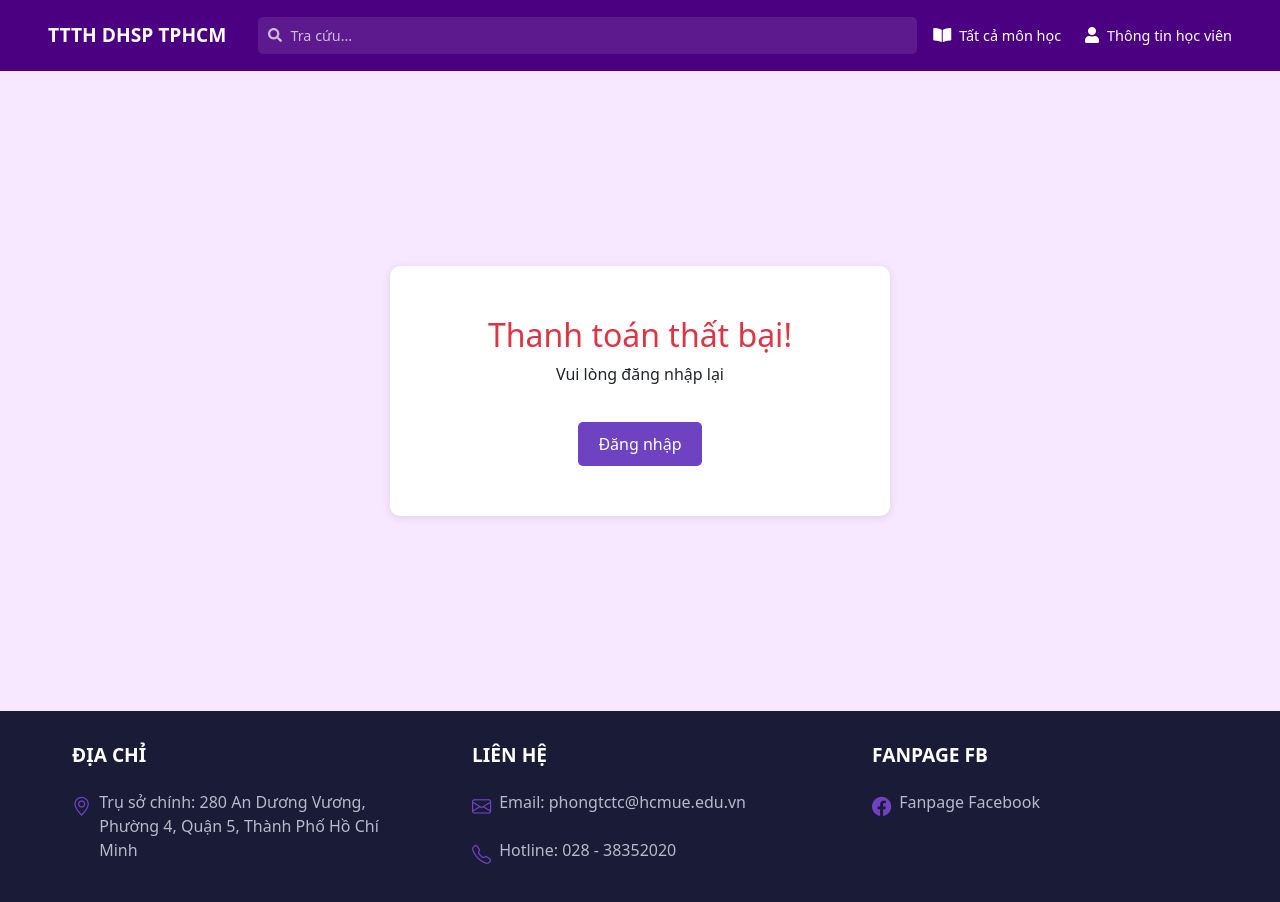
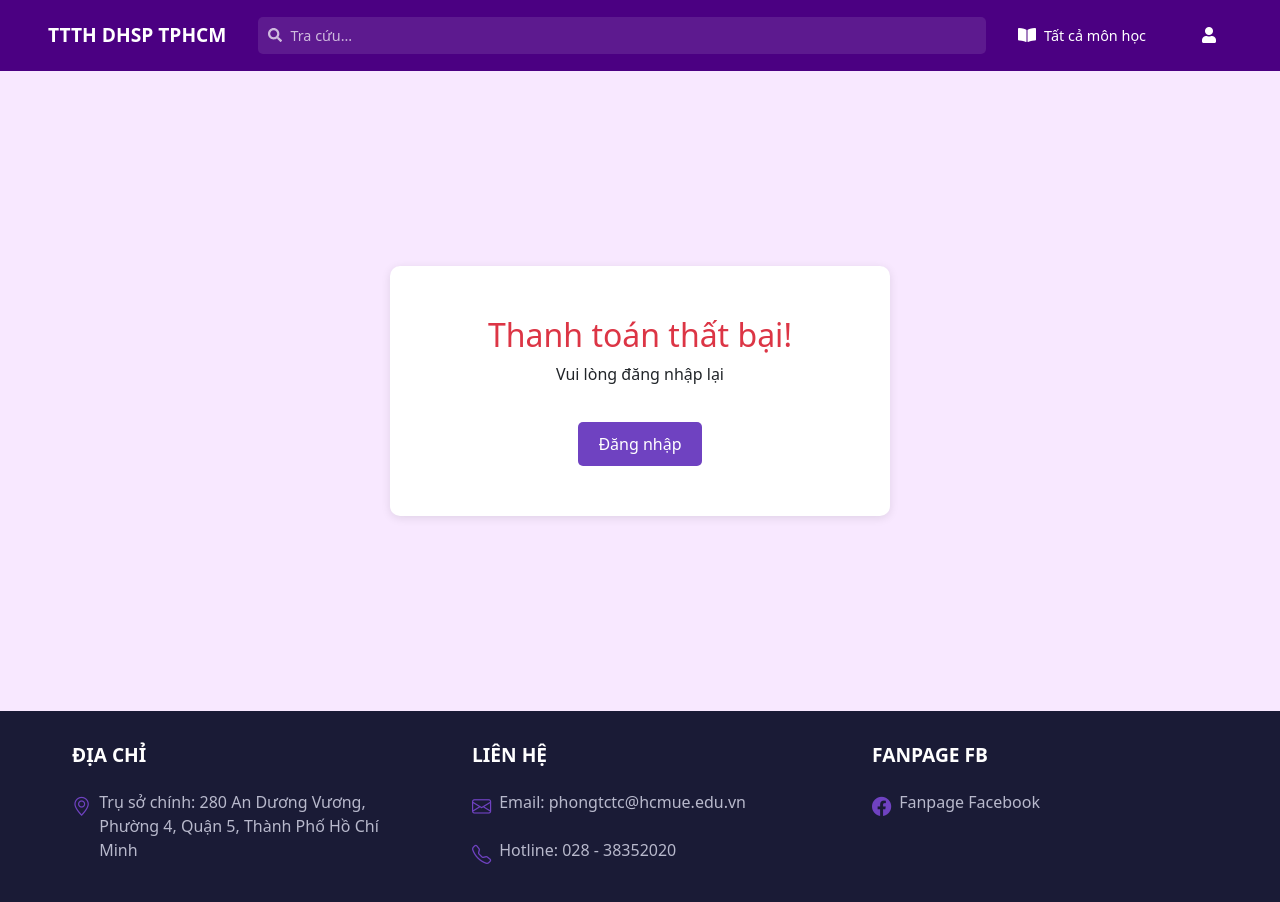
Before and after one commit to LqTan/web_dangky_monhoc_react_ts, a React (Vite) app: page /payment-result in a window 1280 px wide. Shown: the top 902 px of the page. Built offline with nearby package versions, Linux system fonts and the light colour scheme.

Commit message:
Change tab account display in header component

```diff
--- a/src/components/header/Header.tsx
+++ b/src/components/header/Header.tsx
@@ -2,8 +2,11 @@ import React from 'react'
 import '../../styles/components/header/Header.css'
 import { Link } from 'react-router-dom'
 import { FaSearch } from 'react-icons/fa' // Thêm icon search
+import { useAuth } from '../../context/AuthContext'
 
 const Header = () => {
+  const { isAuthenticated, user } = useAuth()
+
   return (
     <nav className="navbar">
       <div className="container-fluid">
@@ -28,10 +31,18 @@ const Header = () => {
             <i className="fas fa-book-open"></i>
             Tất cả môn học
           </Link>
-          <Link to="/student-info" className="nav-link">
-            <i className="fas fa-user"></i>
-            Thông tin học viên
-          </Link>
+          {isAuthenticated ? (
+            // Nếu đã đăng nhập, hiển thị tên người dùng
+            <Link to="/student-info" className="nav-link">
+              <i className="fas fa-user"></i>
+              {user?.name}
+            </Link>
+          ) : (
+            // Nếu chưa đăng nhập, chỉ hiển thị icon và link tới trang đăng ký
+            <Link to="/register" className="nav-link">
+              <i className="fas fa-user"></i>
+            </Link>
+          )}
         </div>
       </div>
     </nav>
--- a/src/styles/components/header/Header.css
+++ b/src/styles/components/header/Header.css
@@ -84,6 +84,9 @@
   align-items: center;
   gap: 0.5rem;
   font-size: 0.9rem;
+  padding: 0.5rem 1rem;
+  border-radius: 4px;
+  transition: background-color 0.2s;
 }
 
 .nav-link i {
@@ -92,4 +95,5 @@
 
 .nav-link:hover {
   opacity: 0.8;
+  background-color: rgba(255, 255, 255, 0.1);
 }
```
Also changed, not shown: src/pages/studentInfo/courseHistory/CourseHistory.tsx (+19 -6 lines).
